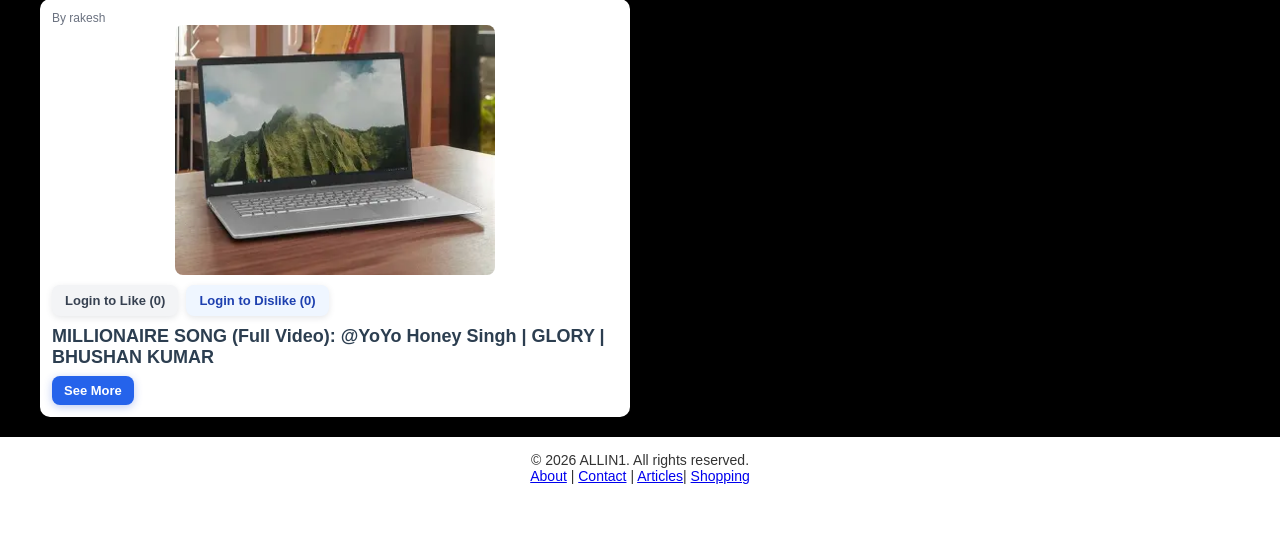
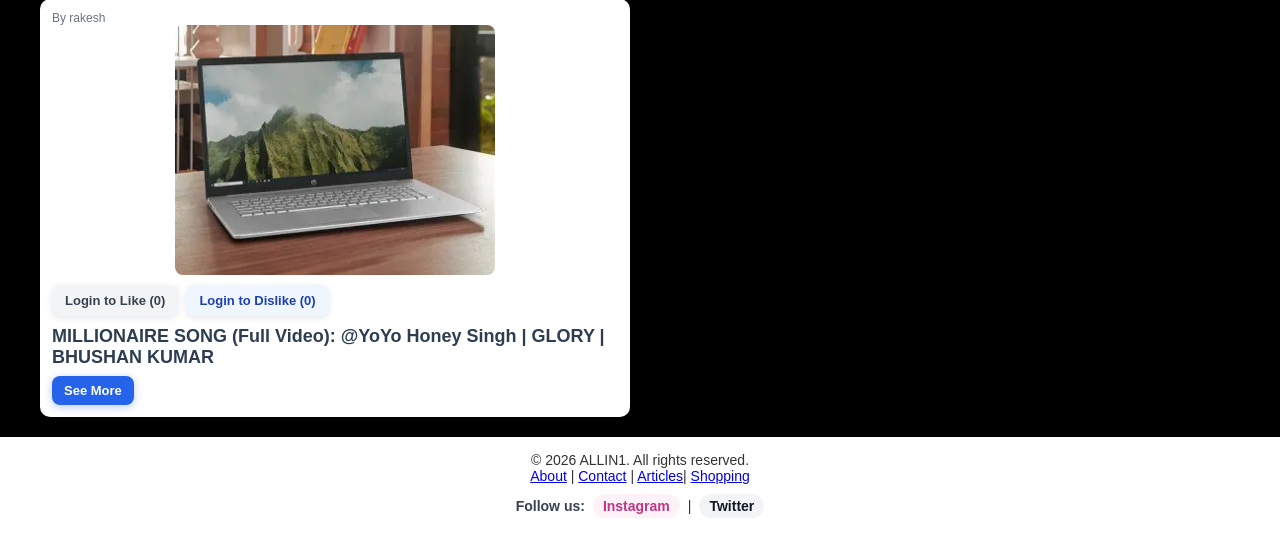
Before and after one commit to srujan2023/Project, a Django app: page / in a window 1280 px wide. Shown: the part 1950-2483 px from the top of the page. Before the commit the page ends 2434 px from the top, so only its background shows below. Run offline with Django 5.2, Linux system fonts and the light colour scheme; data comes from the database, SQL or seed files in the repository; both versions use the stored data as it was after the commit; data that the repository does not hold is empty.

Commit message:
Socail Media Option Updated

```diff
--- a/mainproject/static/style.css
+++ b/mainproject/static/style.css
@@ -271,6 +271,48 @@ footer {
     box-shadow: 0 -4px 10px rgba(0,0,0,0.1);
 }
 
+.social-links {
+    margin-top: 10px;
+    display: inline-flex;
+    align-items: center;
+    gap: 8px;
+    flex-wrap: wrap;
+    justify-content: center;
+}
+
+.social-links span {
+    color: #374151;
+    font-weight: 600;
+}
+
+.social-link {
+    text-decoration: none;
+    font-weight: 700;
+    padding: 4px 10px;
+    border-radius: 999px;
+    transition: background-color 0.2s ease, color 0.2s ease;
+}
+
+.social-link.instagram {
+    color: #c13584;
+    background: #fdf2f8;
+}
+
+.social-link.instagram:hover {
+    color: #ffffff;
+    background: #c13584;
+}
+
+.social-link.twitter {
+    color: #111827;
+    background: #f3f4f6;
+}
+
+.social-link.twitter:hover {
+    color: #ffffff;
+    background: #111827;
+}
+
 @media (max-width: 768px) {
     .home-articles-grid {
         grid-template-columns: 1fr;
--- a/mainproject/templates/Shopping.html
+++ b/mainproject/templates/Shopping.html
@@ -50,11 +50,13 @@
             </form>
         {% endif %}
         <a href="{% url 'buy_product' product.id %}"><button class="buy-now-btn">Buy Now</button></a>
+        {% if user.is_superuser %}
         <a href="{% url 'edit_product' product.id %}"><button class="edit-btn">Edit</button></a>
         <form method="post" action="{% url 'delete_product' product.id %}" onsubmit="return confirm('Are you sure you want to delete this product?');">
             {% csrf_token %}
             <button type="submit" class="delete-btn">Delete</button>
         </form>
+        {% endif %}
     </div>
 {% empty %}
     <p class="empty-state">
--- a/mainproject/templates/html.html
+++ b/mainproject/templates/html.html
@@ -94,6 +94,11 @@
         <a href="{% url 'create' %}">Articles</a>|
         <a href="{% url 'cart' %}">Shopping</a>
     </p>
+    <p class="social-links">
+        <span>Follow us:</span>
+        <a href="https://www.instagram.com/" target="_blank" rel="noopener noreferrer" class="social-link instagram">Instagram</a> |
+        <a href="https://x.com/" target="_blank" rel="noopener noreferrer" class="social-link twitter">Twitter</a>
+    </p>
 </footer>
 
 <script>
```
Also changed, not shown: mainproject/db.sqlite3.
